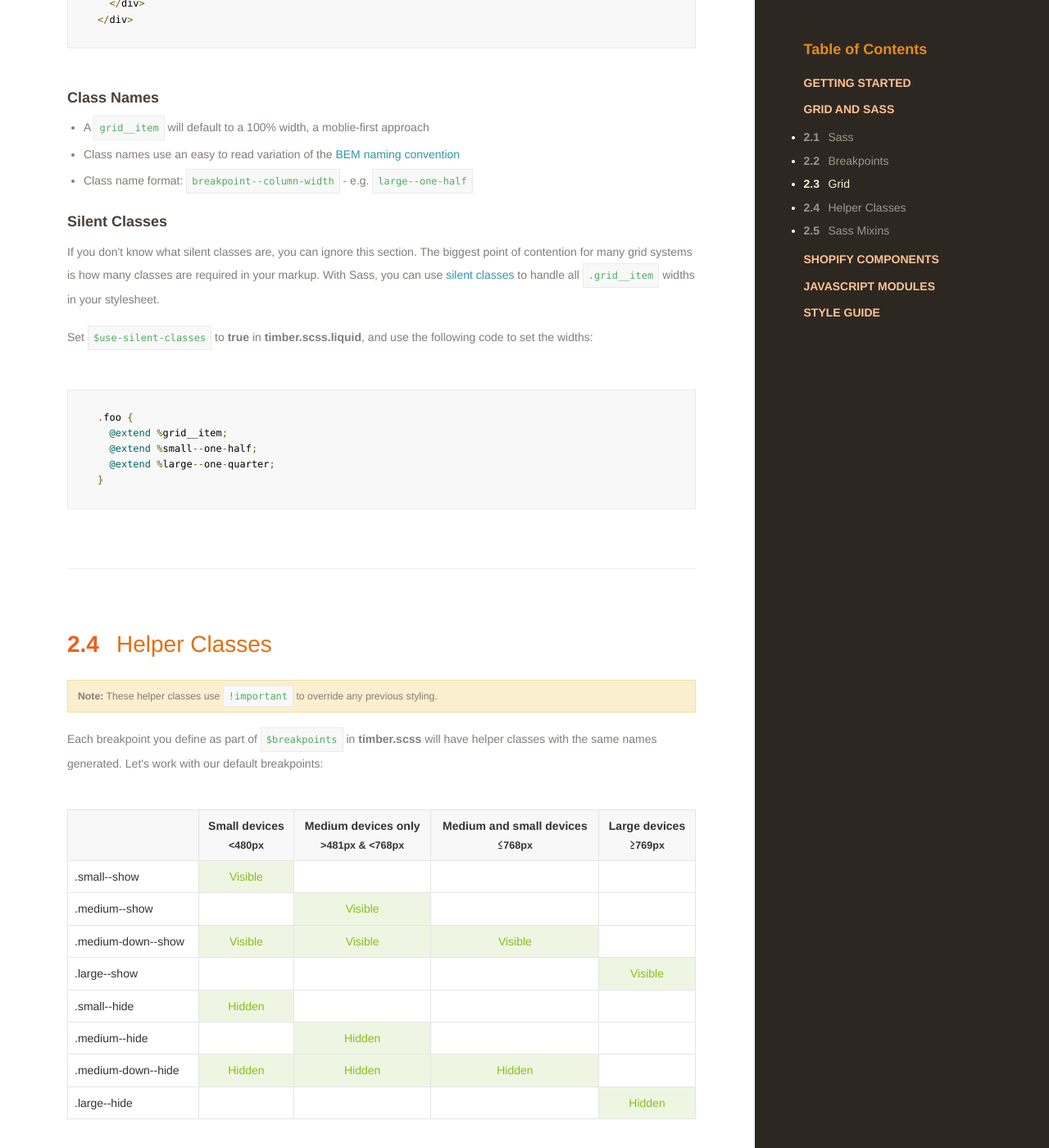
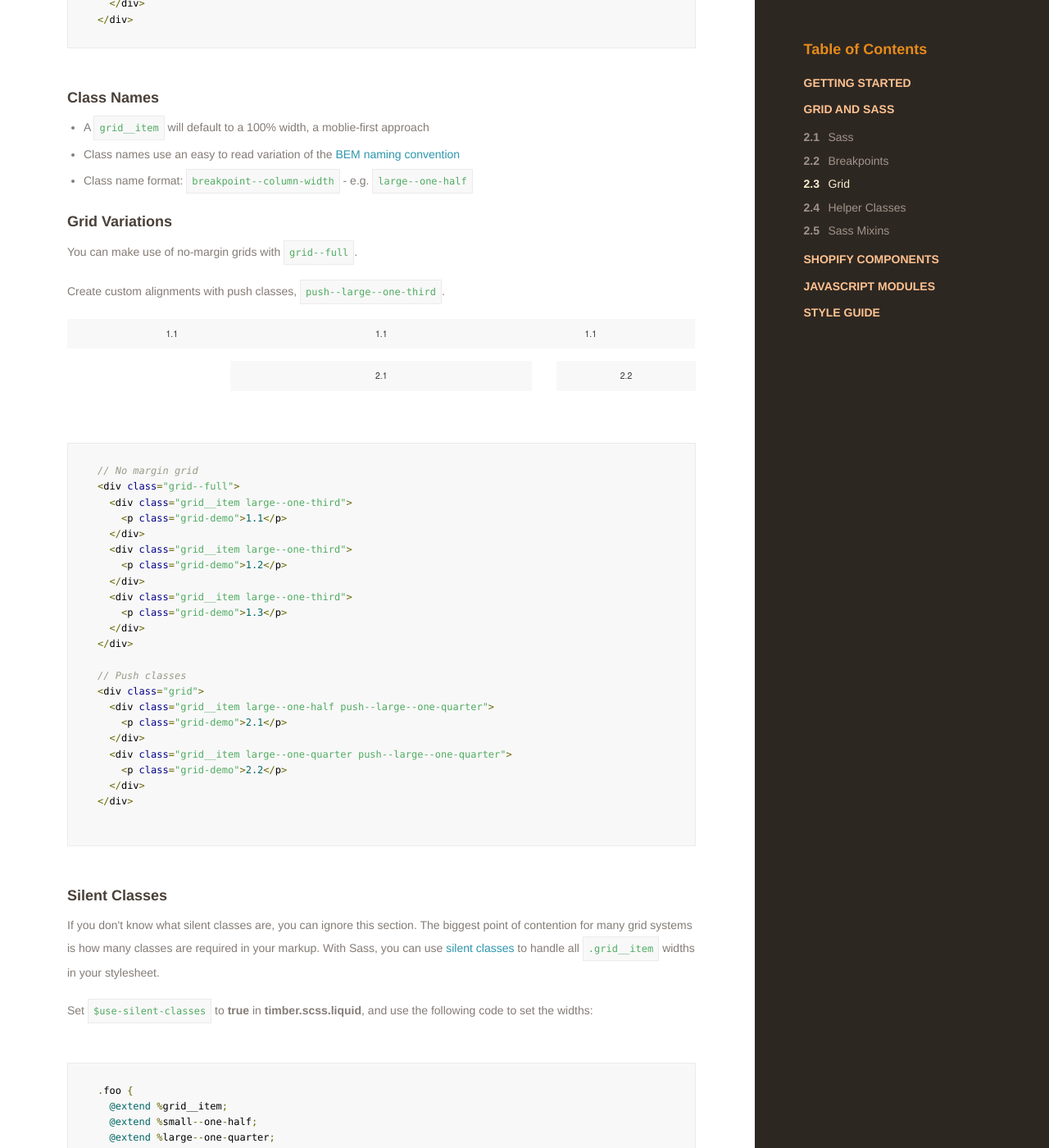
Before and after one commit to Shopify/Timber, a Jekyll site: the page built from index.html, in a window 1280 px wide and 1400 px high, scrolled down 7325 px. Shown: the whole window at 82% size. Built offline with Jekyll 4.4.1, drawn with Linux system fonts in a browser that asks for light colours; nearby versions of some CDN libraries; some web fonts are replaced.

Commit message:
Add grid--full and push class documentation

```diff
--- a/index.html
+++ b/index.html
@@ -432,6 +432,55 @@ $breakpoints: (
           <li>Class names use an easy to read variation of the <a href="http://csswizardry.com/2013/01/mindbemding-getting-your-head-round-bem-syntax/" class="docs-link">BEM naming convention</a></li>
           <li>Class name format: <code>breakpoint--column-width</code> - e.g. <code>large--one-half</code></li>
         </ul>
+
+        <h4 class="docs-h4">Grid Variations</h4>
+        <p class="docs-text">You can make use of no-margin grids with <code>grid--full</code>.</p>
+        <p class="docs-text">Create custom alignments with push classes, <code>push--large--one-third</code>.</p>
+
+        <div class="grid--full">
+          <div class="grid__item large--one-third">
+            <p class="grid-demo">1.1</p>
+          </div>
+          <div class="grid__item large--one-third">
+            <p class="grid-demo">1.1</p>
+          </div>
+          <div class="grid__item large--one-third">
+            <p class="grid-demo">1.1</p>
+          </div>
+        </div>
+        <div class="grid">
+          <div class="grid__item large--one-half push--large--one-quarter">
+            <p class="grid-demo">2.1</p>
+          </div>
+          <div class="grid__item large--one-quarter push--large--one-quarter">
+            <p class="grid-demo">2.2</p>
+          </div>
+        </div>
+
+        <pre>
+// No margin grid
+&lt;div class="grid--full"&gt;
+  &lt;div class="grid__item large--one-third"&gt;
+    &lt;p class="grid-demo"&gt;1.1&lt;/p&gt;
+  &lt;/div&gt;
+  &lt;div class="grid__item large--one-third"&gt;
+    &lt;p class="grid-demo"&gt;1.2&lt;/p&gt;
+  &lt;/div&gt;
+  &lt;div class="grid__item large--one-third"&gt;
+    &lt;p class="grid-demo"&gt;1.3&lt;/p&gt;
+  &lt;/div&gt;
+&lt;/div&gt;
+
+// Push classes
+&lt;div class="grid"&gt;
+  &lt;div class="grid__item large--one-half push--large--one-quarter"&gt;
+    &lt;p class="grid-demo"&gt;2.1&lt;/p&gt;
+  &lt;/div&gt;
+  &lt;div class="grid__item large--one-quarter push--large--one-quarter"&gt;
+    &lt;p class="grid-demo"&gt;2.2&lt;/p&gt;
+  &lt;/div&gt;
+&lt;/div&gt;
+        </pre>
 
         <h4 class="docs-h4">Silent Classes</h4>
         <p class="docs-text">If you don't know what silent classes are, you can ignore this section. The biggest point of contention for many grid systems is how many classes are required in your markup. With Sass, you can use <a href="http://blog.teamtreehouse.com/extending-placeholder-selectors-with-sass" class="docs-link">silent classes</a> to handle all <code>.grid__item</code> widths in your stylesheet.</p>
@@ -1966,15 +2015,15 @@ jQuery(function($) {
         <nav class="docs-nav">
           <h4 class="docs-h4">Table of Contents</h4>
           <h5 class="docs-h5"><a href="#who-for">Getting Started</a></h5>
-          <ul id="gettingstartedNav" class="current-section"></ul>
+          <ul id="gettingstartedNav" class="current-section no-bullets"></ul>
           <h5 class="docs-h5"><a href="#sass">Grid and Sass</a></h5>
-          <ul id="basicNav"></ul>
+          <ul id="basicNav" class="no-bullets"></ul>
           <h5 class="docs-h5"><a href="#pagination">Shopify Components</a></h5>
-          <ul id="moduleNav"></ul>
+          <ul id="moduleNav" class="no-bullets"></ul>
           <h5 class="docs-h5"><a href="#ajax-cart">JavaScript Modules</a></h5>
-          <ul id="jsModuleNav"></ul>
+          <ul id="jsModuleNav" class="no-bullets"></ul>
           <h5 class="docs-h5"><a href="#typography">Style Guide</a></h5>
-          <ul id="styleguideNav"></ul>
+          <ul id="styleguideNav" class="no-bullets"></ul>
         </nav>
       </div>
 
```
